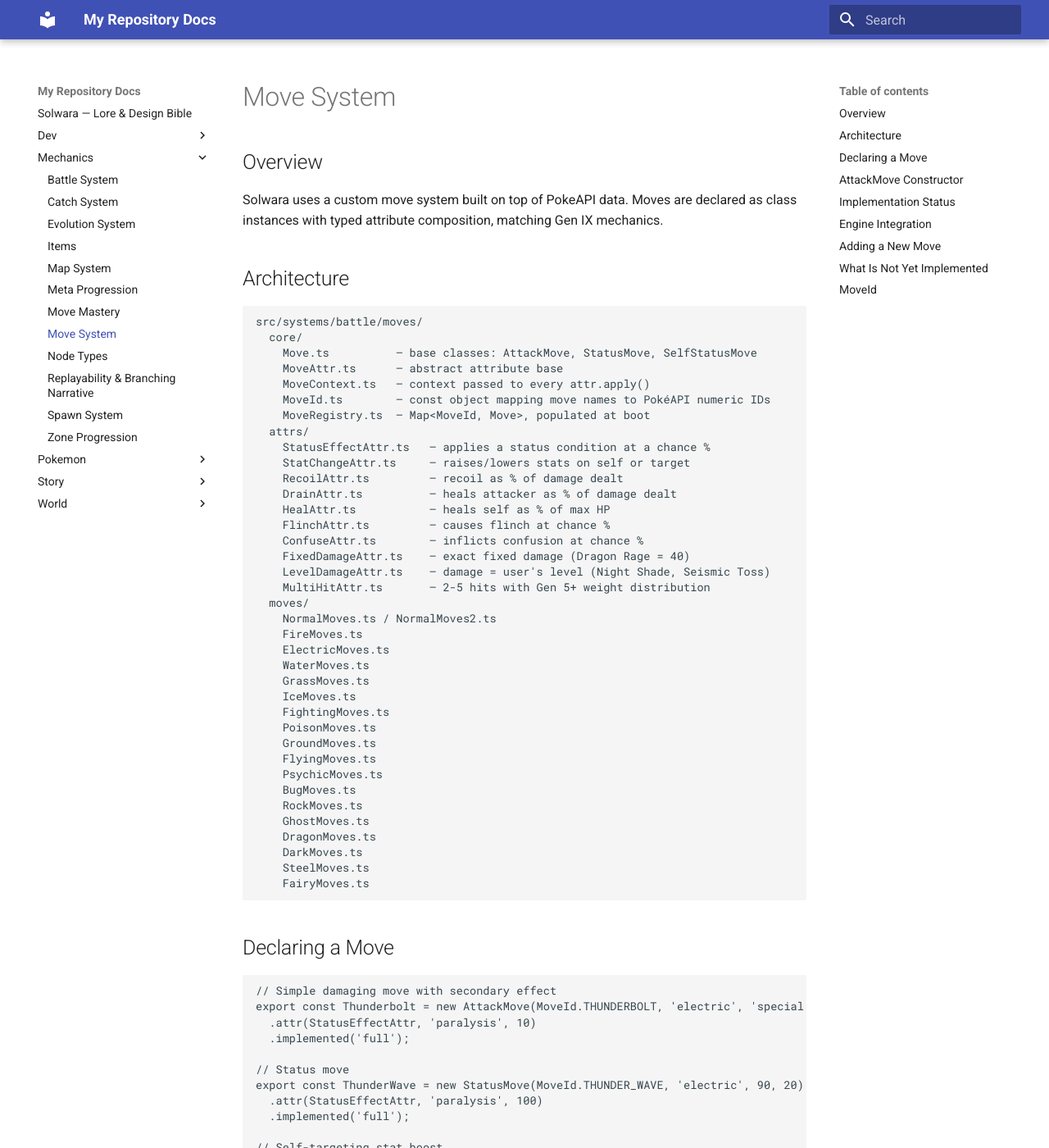
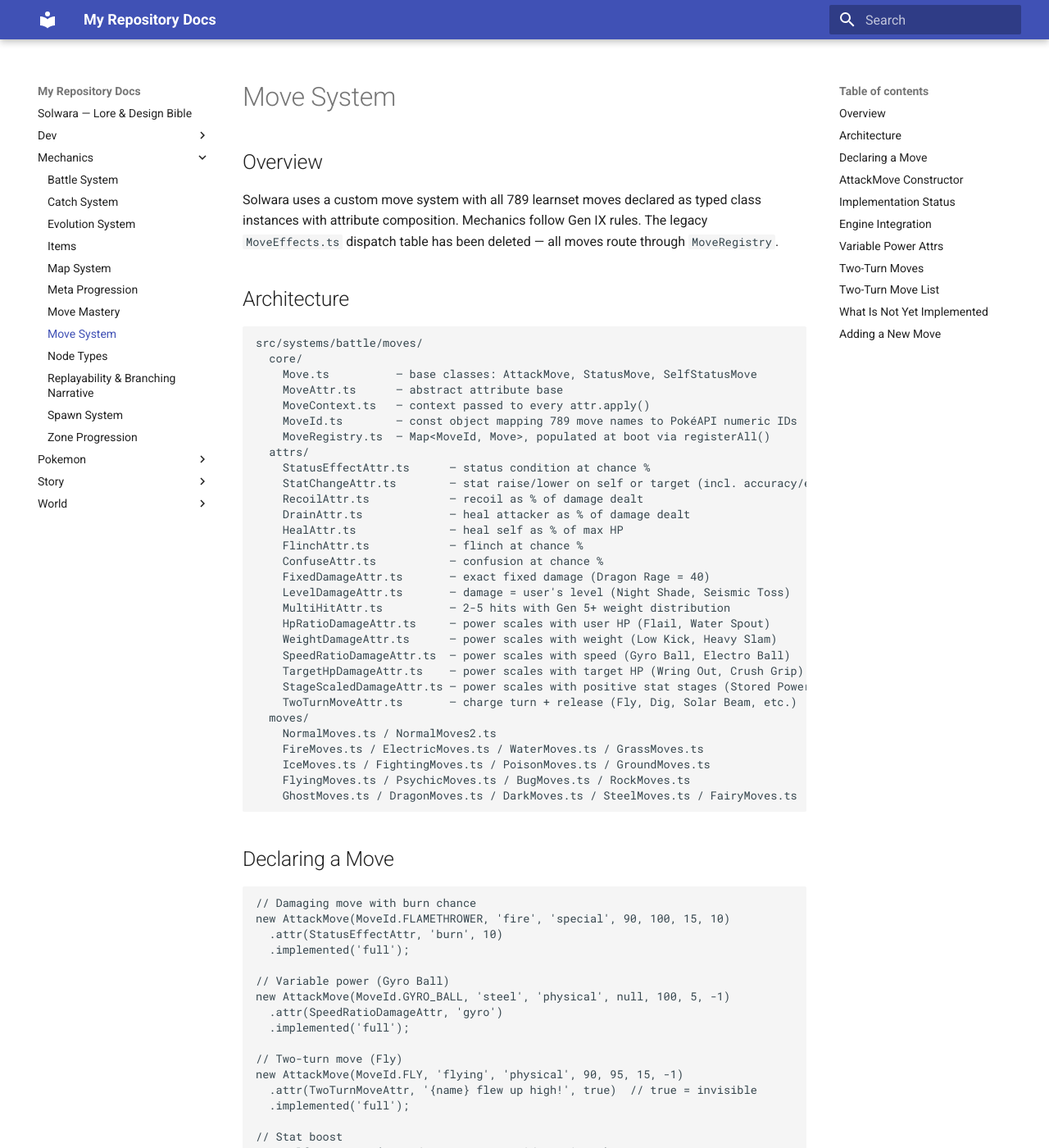
Before and after one commit to solwara-pokemon/lore-building, an MkDocs documentation site: the page built from docs/mechanics/move_system.md, in a window 1280 px wide and 1400 px high. Shown: the whole window at 82% size. Built offline with MkDocs 1.6.1 and Material for MkDocs 9.7.7, drawn with Linux system fonts in a browser that asks for light colours; some of the changed text lies outside the part shown.

Commit message:
docs: update move system - variable power attrs, two-turn moves, complete coverage

````diff
--- a/docs/mechanics/move_system.md
+++ b/docs/mechanics/move_system.md
@@ -2,7 +2,7 @@
 
 ## Overview
 
-Solwara uses a custom move system built on top of PokeAPI data. Moves are declared as class instances with typed attribute composition, matching Gen IX mechanics.
+Solwara uses a custom move system with all 789 learnset moves declared as typed class instances with attribute composition. Mechanics follow Gen IX rules. The legacy `MoveEffects.ts` dispatch table has been deleted — all moves route through `MoveRegistry`.
 
 ## Architecture
 
@@ -12,62 +12,55 @@ src/systems/battle/moves/
     Move.ts          — base classes: AttackMove, StatusMove, SelfStatusMove
     MoveAttr.ts      — abstract attribute base
     MoveContext.ts   — context passed to every attr.apply()
-    MoveId.ts        — const object mapping move names to PokéAPI numeric IDs
-    MoveRegistry.ts  — Map<MoveId, Move>, populated at boot
+    MoveId.ts        — const object mapping 789 move names to PokéAPI numeric IDs
+    MoveRegistry.ts  — Map<MoveId, Move>, populated at boot via registerAll()
   attrs/
-    StatusEffectAttr.ts   — applies a status condition at a chance %
-    StatChangeAttr.ts     — raises/lowers stats on self or target
-    RecoilAttr.ts         — recoil as % of damage dealt
-    DrainAttr.ts          — heals attacker as % of damage dealt
-    HealAttr.ts           — heals self as % of max HP
-    FlinchAttr.ts         — causes flinch at chance %
-    ConfuseAttr.ts        — inflicts confusion at chance %
-    FixedDamageAttr.ts    — exact fixed damage (Dragon Rage = 40)
-    LevelDamageAttr.ts    — damage = user's level (Night Shade, Seismic Toss)
-    MultiHitAttr.ts       — 2-5 hits with Gen 5+ weight distribution
+    StatusEffectAttr.ts      — status condition at chance %
+    StatChangeAttr.ts        — stat raise/lower on self or target (incl. accuracy/evasion)
+    RecoilAttr.ts            — recoil as % of damage dealt
+    DrainAttr.ts             — heal attacker as % of damage dealt
+    HealAttr.ts              — heal self as % of max HP
+    FlinchAttr.ts            — flinch at chance %
+    ConfuseAttr.ts           — confusion at chance %
+    FixedDamageAttr.ts       — exact fixed damage (Dragon Rage = 40)
+    LevelDamageAttr.ts       — damage = user's level (Night Shade, Seismic Toss)
+    MultiHitAttr.ts          — 2-5 hits with Gen 5+ weight distribution
+    HpRatioDamageAttr.ts     — power scales with user HP (Flail, Water Spout)
+    WeightDamageAttr.ts      — power scales with weight (Low Kick, Heavy Slam)
+    SpeedRatioDamageAttr.ts  — power scales with speed (Gyro Ball, Electro Ball)
+    TargetHpDamageAttr.ts    — power scales with target HP (Wring Out, Crush Grip)
+    StageScaledDamageAttr.ts — power scales with positive stat stages (Stored Power)
+    TwoTurnMoveAttr.ts       — charge turn + release (Fly, Dig, Solar Beam, etc.)
   moves/
     NormalMoves.ts / NormalMoves2.ts
-    FireMoves.ts
-    ElectricMoves.ts
-    WaterMoves.ts
-    GrassMoves.ts
-    IceMoves.ts
-    FightingMoves.ts
-    PoisonMoves.ts
-    GroundMoves.ts
-    FlyingMoves.ts
-    PsychicMoves.ts
-    BugMoves.ts
-    RockMoves.ts
-    GhostMoves.ts
-    DragonMoves.ts
-    DarkMoves.ts
-    SteelMoves.ts
-    FairyMoves.ts
+    FireMoves.ts / ElectricMoves.ts / WaterMoves.ts / GrassMoves.ts
+    IceMoves.ts / FightingMoves.ts / PoisonMoves.ts / GroundMoves.ts
+    FlyingMoves.ts / PsychicMoves.ts / BugMoves.ts / RockMoves.ts
+    GhostMoves.ts / DragonMoves.ts / DarkMoves.ts / SteelMoves.ts / FairyMoves.ts
 ```
 
 ## Declaring a Move
 
 ```ts
-// Simple damaging move with secondary effect
-export const Thunderbolt = new AttackMove(MoveId.THUNDERBOLT, 'electric', 'special', 90, 100, 15, 10)
-  .attr(StatusEffectAttr, 'paralysis', 10)
+// Damaging move with burn chance
+new AttackMove(MoveId.FLAMETHROWER, 'fire', 'special', 90, 100, 15, 10)
+  .attr(StatusEffectAttr, 'burn', 10)
   .implemented('full');
 
-// Status move
-export const ThunderWave = new StatusMove(MoveId.THUNDER_WAVE, 'electric', 90, 20)
-  .attr(StatusEffectAttr, 'paralysis', 100)
+// Variable power (Gyro Ball)
+new AttackMove(MoveId.GYRO_BALL, 'steel', 'physical', null, 100, 5, -1)
+  .attr(SpeedRatioDamageAttr, 'gyro')
   .implemented('full');
 
-// Self-targeting stat boost
-export const DragonDance = new SelfStatusMove(MoveId.DRAGON_DANCE, 'dragon', 20)
+// Two-turn move (Fly)
+new AttackMove(MoveId.FLY, 'flying', 'physical', 90, 95, 15, -1)
+  .attr(TwoTurnMoveAttr, '{name} flew up high!', true)  // true = invisible
+  .implemented('full');
+
+// Stat boost
+new SelfStatusMove(MoveId.DRAGON_DANCE, 'dragon', 20)
   .attr(StatChangeAttr, 'atk', 1, true)
   .attr(StatChangeAttr, 'spe', 1, true)
-  .implemented('full');
-
-// Multi-hit
-export const BulletSeed = new AttackMove(MoveId.BULLET_SEED, 'grass', 'physical', 25, 100, 30, -1)
-  .attr(MultiHitAttr, 2, 5)
   .implemented('full');
 ```
 
@@ -95,58 +88,81 @@ Every move is tagged with `.implemented()`:
 
 | Status | Meaning |
 |---|---|
-| `'full'` | Move works correctly including all secondary effects |
-| `'partial'` | Damage applies but a secondary mechanic is missing (e.g. two-turn charge, switch-out after, HP-scaled power) |
-| `'not'` | Move declaration exists but the engine ignores all effects |
-
-The engine checks `move.implStatus === 'not'` and skips attrs entirely — damage still applies for attack moves, but no secondary effects run.
+| `'full'` | Works correctly including all secondary effects |
+| `'partial'` | Damage applies but a mechanic is missing (switch-out, HP-lock, etc.) |
+| `'not'` | Declaration exists; engine shows "(not implemented)" message |
 
 ## Engine Integration
 
-`BattleEngine.resolveMove()` checks `MoveRegistry.getMove(slot.moveId)` first. If a registered move is found:
+`BattleEngine.resolveMove()` checks `MoveRegistry.getMove(slot.moveId)` first:
 
-1. **Priority** — read from `move.priority` (not `movesDb`)
-2. **Fixed damage** — checks for `FixedDamageAttr` before calling `calcDamage`
-3. **Level damage** — checks for `LevelDamageAttr` before calling `calcDamage`
-4. **Multi-hit** — checks for `MultiHitAttr`, loops damage N times
-5. **Effects** — calls `move.applyAttrs(ctx)` with damage result
-6. **Status updates** — emits `status_change` event so HUD refreshes
+1. **Two-turn charge** — if `TwoTurnMoveAttr` present and not already charged, sets `attacker.chargingMove`, emits charge message, returns. On the next turn the charge is detected and skipped to full resolution
+2. **Priority** — read from `move.priority`
+3. **Variable power** — checks `FixedDamageAttr`, `LevelDamageAttr`, `HpRatioDamageAttr`, `WeightDamageAttr`, `SpeedRatioDamageAttr`, `TargetHpDamageAttr`, `StageScaledDamageAttr` before calling `calcDamage`
+4. **Multi-hit** — `MultiHitAttr` rolls hit count, loops damage N times
+5. **Effects** — `move.applyAttrs(ctx)` runs all attrs with damage result
+6. **Status events** — `status_change` emitted so HUD refreshes immediately
 
-If no registered move is found, falls back to the legacy `MoveEffects.ts` dispatch table.
+If no registered move is found (should not happen with 789/789 coverage), shows "(not implemented)" and returns.
+
+## Variable Power Attrs
+
+| Attr | Mode | Formula |
+|---|---|---|
+| `HpRatioDamageAttr('low')` | Flail, Reversal | Gen IX table: 20→200 as HP% drops |
+| `HpRatioDamageAttr('high')` | Water Spout, Eruption, Dragon Energy | `floor(150 × hp/maxHp)`, min 1 |
+| `WeightDamageAttr('target')` | Low Kick, Grass Knot | Target kg → 20/40/60/80/100/120 |
+| `WeightDamageAttr('ratio')` | Heavy Slam, Heat Crash | User/target ratio → 40/60/80/100/120 |
+| `SpeedRatioDamageAttr('gyro')` | Gyro Ball | `floor(25 × target_spe / user_spe)`, max 150 |
+| `SpeedRatioDamageAttr('electro')` | Electro Ball | Speed ratio buckets → 40/60/80/120/150 |
+| `TargetHpDamageAttr` | Wring Out, Crush Grip | `floor(120 × target_hp/maxHp)`, min 1 |
+| `StageScaledDamageAttr` | Stored Power, Power Trip | `base + base × positive_stages` |
+
+## Two-Turn Moves
+
+`TwoTurnMoveAttr(chargeMessage, invisible?)`:
+- **Charge turn**: sets `attacker.chargingMove = { moveIndex, invisible }`, emits `chargeMessage`, consumes PP, returns early (no damage)
+- **Release turn**: engine detects `attacker.chargingMove.moveIndex === moveIndex`, clears it, falls through to full damage resolution
+- **Invisible flag**: `true` for Fly, Dig, Dive, Bounce, Phantom Force, Shadow Force — sets `invisible: true` on `chargingMove`. Note: accuracy bypass for invisible targets is not yet implemented in the engine
+- **AI**: `chooseMove` is bypassed when `opponentActive.chargingMove` is set; AI always uses the charged move index
+- **Cleared**: on faint (`handleFaint`) and on switch (`resolveTurnToEvents` switch block)
+
+## Two-Turn Move List
+
+| Move | Charge message | Invisible |
+|---|---|---|
+| Fly | "flew up high!" | ✅ |
+| Dig | "burrowed underground!" | ✅ |
+| Dive | "hid underwater!" | ✅ |
+| Bounce | "sprang up!" | ✅ |
+| Phantom Force | "vanished instantly!" | ✅ |
+| Shadow Force | "vanished instantly!" | ✅ |
+| Sky Attack | "is glowing!" | ❌ |
+| Sky Drop | "took the target into the sky!" | ✅ |
+| Solar Beam | "absorbed light!" | ❌ |
+| Solar Blade | "absorbed light!" | ❌ |
+| Electro Shot | "absorbed electricity!" | ❌ |
+| Freeze Shock | "became cloaked in a freezing light!" | ❌ |
+| Ice Burn | "became cloaked in a freezing light!" | ❌ |
+| Skull Bash | "tucked in its head!" | ❌ |
+| Razor Wind | "whipped up a whirlwind!" | ❌ |
+| Geomancy | "is absorbing power!" | ❌ |
+
+## What Is Not Yet Implemented
+
+- **Weather/terrain** — Rain Dance, Sunny Day, Electric Terrain etc. (`not`)
+- **Entry hazards** — Stealth Rock, Spikes, Toxic Spikes, Sticky Web (`not`)
+- **Protect variants** — Protect, Detect, Baneful Bunker etc. (`not`)
+- **Switch effects** — Volt Switch, U-turn, Parting Shot, Baton Pass (`partial` — damage applies, switch doesn't)
+- **OHKO moves** — Horn Drill, Guillotine, Sheer Cold, Fissure (`not`)
+- **Delayed damage** — Future Sight, Doom Desire (`not`)
+- **Invulnerability** — `chargingMove.invisible` flag exists but accuracy bypass not yet checked
+- **Specific move quirks** — Body Slam paralysis (treated as stat drop proxy), Facade double power when statused, Wake-Up Slap double vs sleeping, etc.
 
 ## Adding a New Move
 
-1. Find the PokéAPI ID (check `MoveId.ts` — all 789 learnset moves are already listed)
+1. Find the move's `MoveId` entry (all 789 already listed)
 2. Add the declaration to the appropriate type family file
 3. Chain `.attr()` calls for secondary effects
 4. Set `.implemented()` status honestly
-5. The move is automatically registered at boot via `registerAll()`
-
-## What Is Not Yet Implemented
-
-- **Variable power** — Gyro Ball, Heavy Slam, Flail, Reversal, Stored Power, Wring Out, etc. (need new attr classes)
-- **Two-turn moves** — Fly, Dig, Bounce, Solar Beam, Skull Bash etc. (`partial`)
-- **Weather/terrain** — Rain Dance, Sunny Day, Electric Terrain etc. (`not`)
-- **Entry hazards** — Stealth Rock, Spikes, Toxic Spikes, Sticky Web (`not`)
-- **Protect variants** — Protect, Detect, Baneful Bunker etc. (`not`)
-- **Switch effects** — Volt Switch, U-turn, Parting Shot, Baton Pass (`partial`)
-- **OHKO moves** — Horn Drill, Guillotine, Sheer Cold, Fissure (`not`)
-- **Delayed damage** — Future Sight, Doom Desire (`not`)
-
-## MoveId
-
-`MoveId` is a `const` object mapping screaming-snake-case names to PokéAPI numeric IDs:
-
-```ts
-export const MoveId = {
-  POUND: 1,
-  KARATE_CHOP: 2,
-  FLAMETHROWER: 53,
-  THUNDERBOLT: 85,
-  // ... 789 total
-} as const;
-
-export type MoveId = typeof MoveId[keyof typeof MoveId];
-```
-
-`MOVE_NAME_TO_ID` maps kebab-case strings (as stored in learnset data) to `MoveId` values.
+5. Automatically registered at boot via `registerAll()` — no other changes needed
````
Also changed, not shown: other parts of docs/mechanics/move_system.md (+2 -2 lines).
